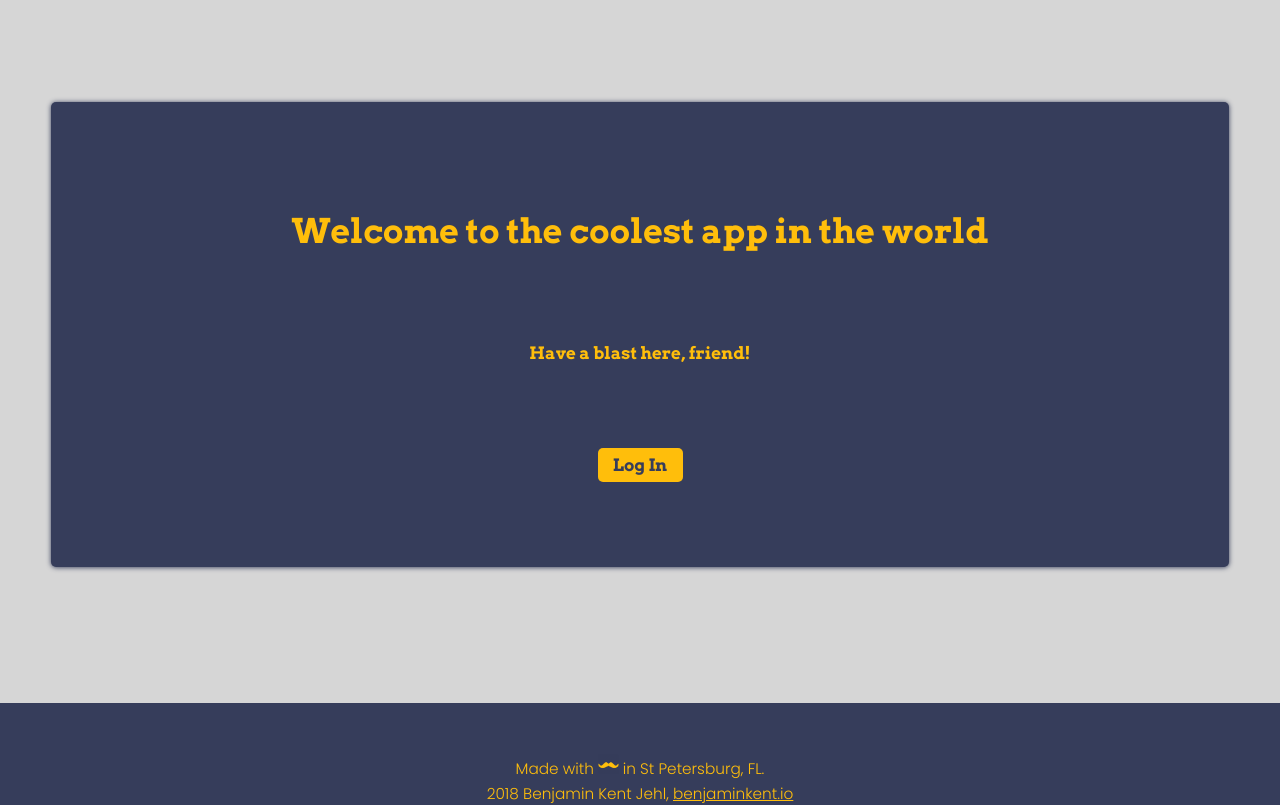
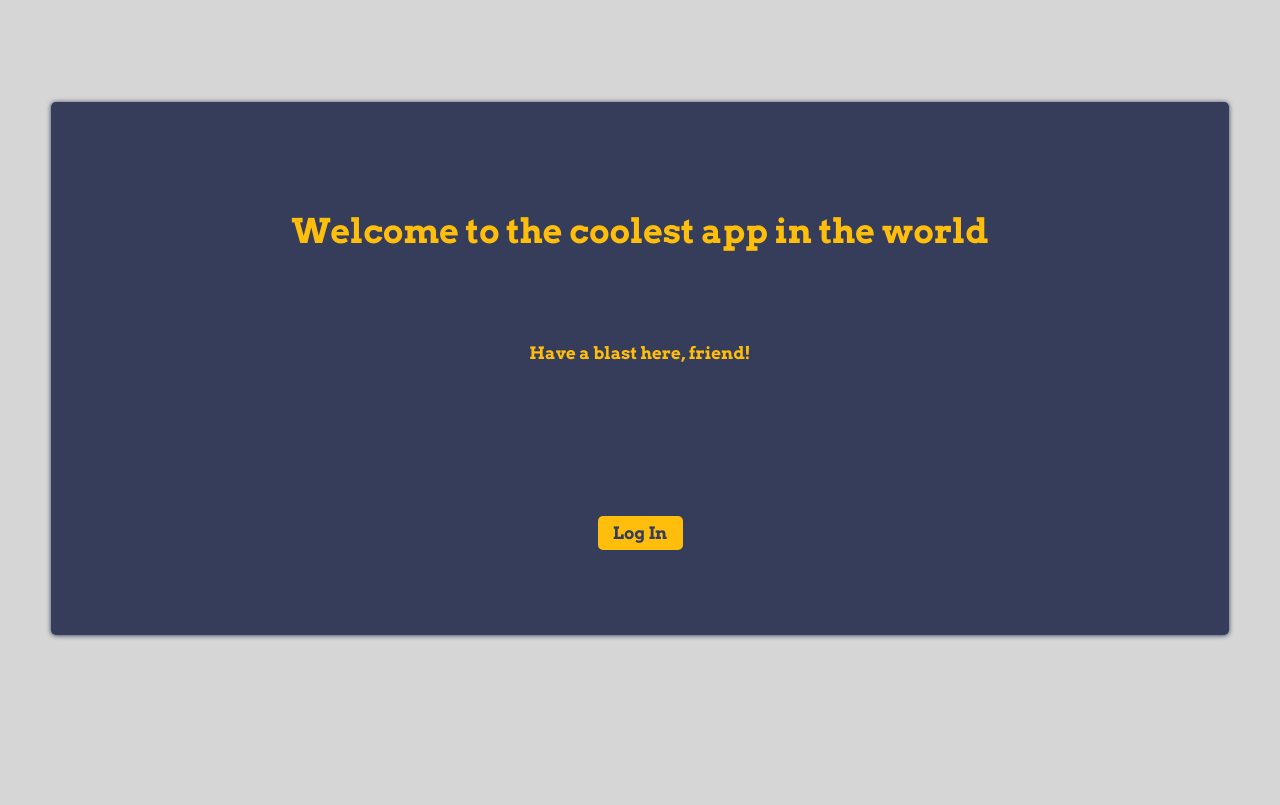
Before and after one commit to benjaminkent/findabro, a React (Create React App) app in the folder client/: page / in a window 1280 px wide. Shown: the top 805 px of the page. Built offline with nearby package versions, Linux system fonts and the light colour scheme; what auth0-js would draw is missing.

Commit message:
added margin to bottom of splash

```diff
--- a/client/src/splash.scss
+++ b/client/src/splash.scss
@@ -8,7 +8,7 @@
 }
 
 .splash-main {
-  margin: 3rem;
+  margin: 3rem 3rem 7rem 3rem;
   background-color: $primary-black;
   padding: 5rem 0;
   display: flex;
@@ -25,7 +25,7 @@
 }
 
 .splash-welcome {
-  padding-bottom: 4rem;
+  padding-bottom: 8rem;
   color: $primary-mustard;
 }
 
```
